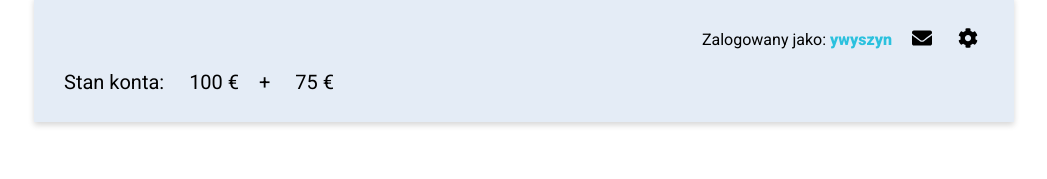
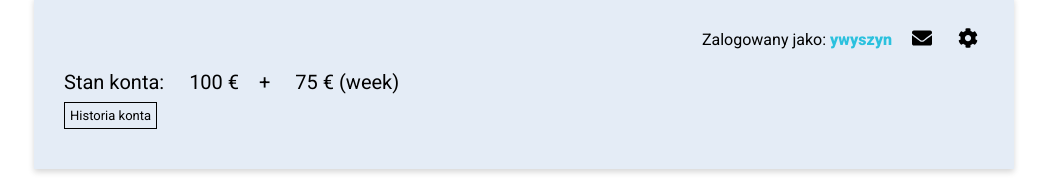
Before and after one commit to yevgeniywyszynski/smartdustpanel, a React (Create React App) app: page /panel in a window 1280 px wide. Shown: the part 383-562 px from the top of the page, without its empty margins (116-1163 px from the left). Built offline with nearby package versions, Linux system fonts and the light colour scheme.

Commit message:
Add transactionHistory component

```diff
--- a/src/components/Panel/Panel.js
+++ b/src/components/Panel/Panel.js
@@ -1,11 +1,16 @@
-import React from 'react'
+import React, { useState } from 'react'
 import styles from '../Panel/Panel.module.scss';
 import {Link} from 'react-router-dom';
 import { FaEnvelope, FaCog } from "react-icons/fa";
+import TransactionHistory from '../TransactionHistory/TransactionHistory';
 
 const Panel = () => {
+
+    const [showHistory, setShowHistory] = useState(false)
+
     return(
         <div className={styles.panelWrapper}>
+
             <div className={styles.menuWrapper}>
                 <p className={styles.nickName}>Zalogowany jako: <span className={styles.nickStyl}>ywyszyn</span></p>
                 <Link className={styles.emailIcon} to="/email"> <FaEnvelope className={styles.emailIcon} /></Link>
@@ -13,7 +18,19 @@ const Panel = () => {
             </div>
             <div className={styles.amountWrapper}>
                 <p className={styles.balanceTitle}>Stan konta: <span className={styles.balance}>100 €</span></p>
-                <p className={styles.balanceTitle}> + <span className={styles.balance}>75 €</span></p>
+                <p className={styles.balanceTitle}> + <span className={styles.balance}>75 € (week)</span></p>
+            </div>
+
+            <button
+                className={styles.btnHistory}
+                type="button"
+                onClick={() => setShowHistory(!showHistory)}>
+                    {showHistory? "Ukryj Historie" : "Historia konta"}
+               </button>
+            <div className={styles.transactionWrapper}>
+                {
+                    showHistory ? <TransactionHistory /> : null
+                }
             </div>
         </div>
     )
--- a/src/components/Panel/Panel.module.scss
+++ b/src/components/Panel/Panel.module.scss
@@ -44,4 +44,14 @@ $font-familyRoboto: 'Roboto', sans-serif;
           font-family: $font-familyRoboto;
         }
     }
+    .btnHistory {
+        margin-top: 10px;
+        background-color: transparent;
+        margin-bottom: 10px;
+        padding: 5px;
+        font-family: $font-familyRoboto;
+        border: 1px solid #000;
+        cursor: pointer;
+        font-size: 13px;
+    }
 }
--- a/src/components/TransactionHistory/TransactionHistory.js
+++ b/src/components/TransactionHistory/TransactionHistory.js
@@ -0,0 +1,24 @@
+import React from 'react'
+import styles from '../TransactionHistory/TransactionHistory.module.scss';
+import {FaLongArrowAltRight } from "react-icons/fa";
+
+const TransactionHistory = () => {
+    return(
+        <div className={styles.transactionPageWrapper}>
+            <div className={styles.titleWrapper}>
+                <p className={styles.titleData}>Data</p>
+                <p className={styles.titleData}>Akcja</p>
+                <div></div>
+                <p className={styles.titleData}>Kwota</p>
+            </div>
+            <div className={styles.historyWrapper}>
+                <p className={styles.dataStyl}>2022-06-15</p>
+                <p className={styles.dataStyl}>Nowy serwer</p>
+                <FaLongArrowAltRight className={styles.iconFinal}/>
+                <p className={styles.dataStylBold}> + 50 €</p>
+            </div>
+        </div>
+    )
+}
+
+export default TransactionHistory;
--- a/src/components/TransactionHistory/TransactionHistory.module.scss
+++ b/src/components/TransactionHistory/TransactionHistory.module.scss
@@ -0,0 +1,38 @@
+$font-familyRoboto: 'Roboto', sans-serif;
+
+.transactionPageWrapper{
+    background-color: #fff;
+    padding: 60px;
+}
+.titleWrapper{
+    display: grid;
+    grid-template-columns: 3fr 1fr 1fr 1fr;
+    border-bottom: 2px solid #000;
+    .titleData{
+        margin-right: 4px;
+        color: #000;
+        font-size: 16px;
+        margin-bottom: 5px;
+    }
+}
+
+.historyWrapper{
+    display: grid;
+    grid-template-columns: 3fr 1fr 1fr 1fr;
+    padding-top: 15px;
+    padding-bottom: 15px;
+    border-bottom: 2px solid #000;
+    .dataStyl{
+        color: #000;
+        font-size: 16px;
+    }
+    .dataStylBold {
+        color: #000;
+        font-size: 16px;
+        font-weight: 700;
+        font-family: $font-familyRoboto;
+    }
+    .iconFinal{
+        color: #335566;;
+    }
+}
```
